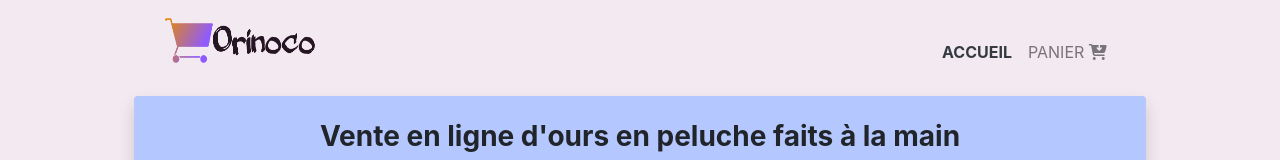
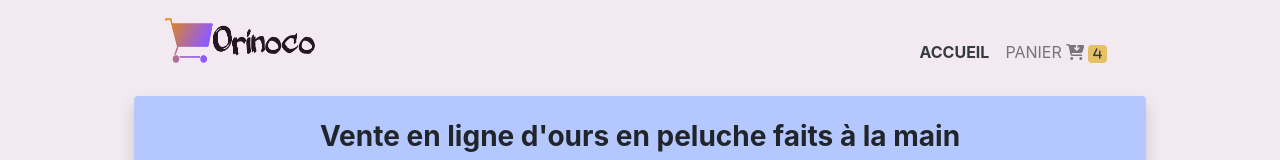
Before and after one commit to phildav06/Orinoco, a website: page frontend/index.html in a window 1280 px wide. Shown: the top 160 px of the page. Drawn offline with nearby package versions, Linux system fonts and the light colour scheme; no server answers.

Commit message:
Modif menu Panier

```diff
--- a/frontend/index.html
+++ b/frontend/index.html
@@ -34,7 +34,7 @@
                   <div class="collapse navbar-collapse justify-content-end" id="navcol-1">
                       <ul class="nav navbar-nav mt-4">
                           <li class="nav-item"><a class="nav-link font-weight-bold text-dark active" href="index.html">ACCUEIL</a></li>
-                          <li class="nav-item"><a class="nav-link" href="panier.html">PANIER <i class="fas fa-cart-arrow-down"></i></a></li>
+                          <li class="nav-item"><a class="nav-link" href="panier.html">PANIER <i class="fas fa-cart-arrow-down text-gold"> <span class="badge bg-gold text-dark">4</span></i></a></li>
                       </ul>
                   </div>
               </div>
```
